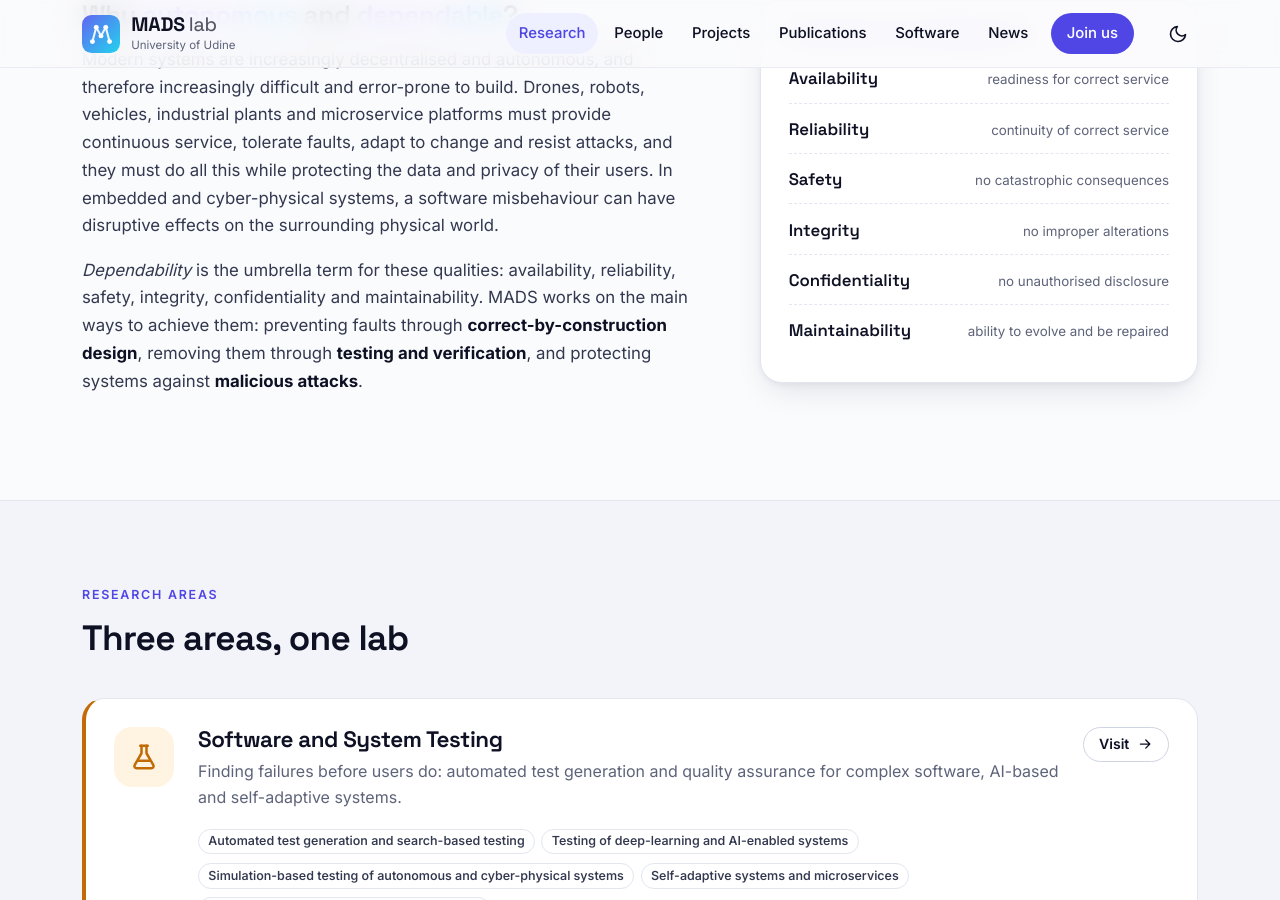
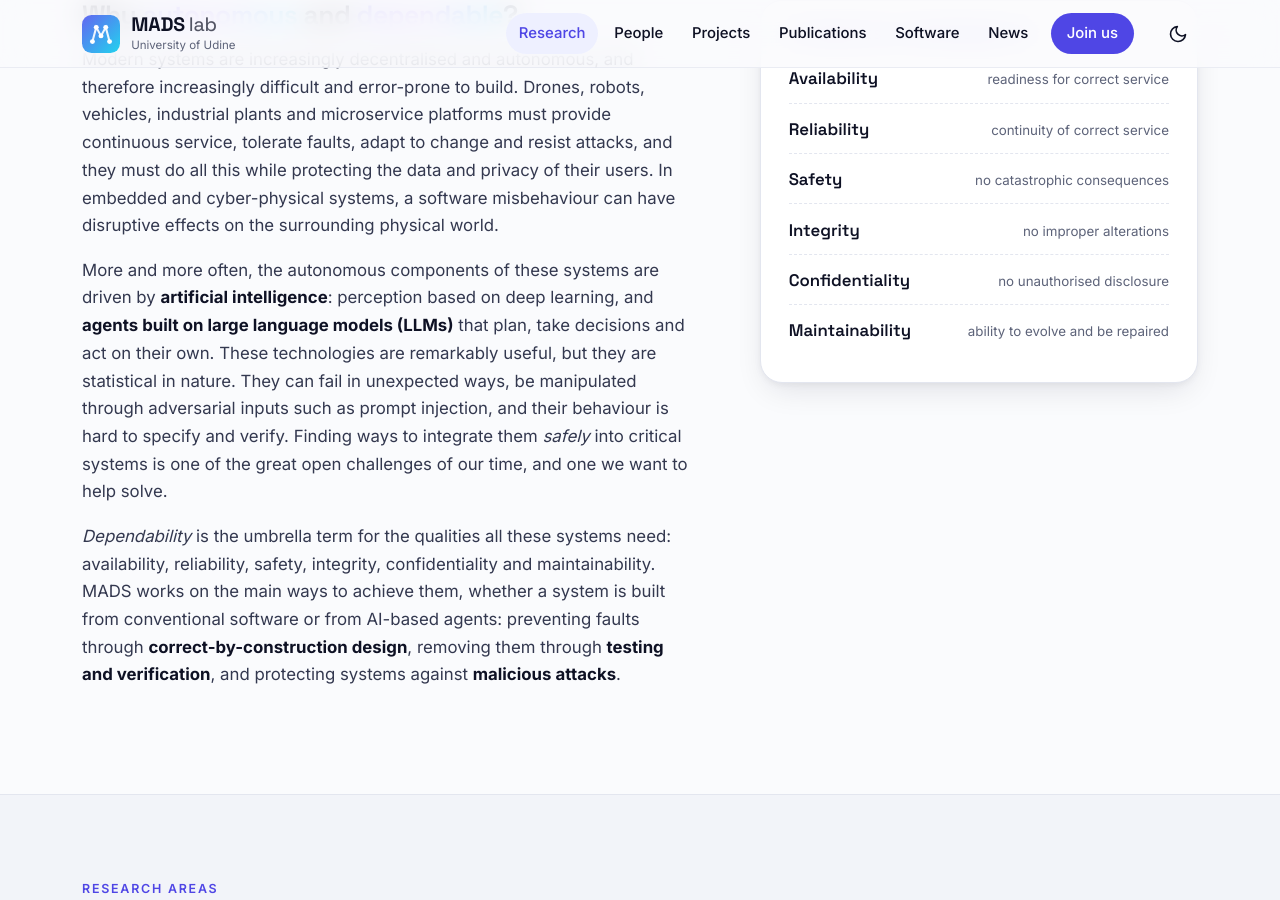
Before and after one commit to cysecud/mads.github.io, a Jekyll site: the page built from research.html, in a window 1280 px wide and 900 px high, scrolled down 472 px. Built offline with Jekyll 4.4.1, drawn with Linux system fonts in a browser that asks for light colours.

Commit message:
Research description: AI-based and LLM agents in critical systems
Co-Authored-By: Claude Opus 5.5 (1M context) <noreply@anthropic.com>

```diff
--- a/research.html
+++ b/research.html
@@ -21,9 +21,19 @@ layout: default
         while protecting the data and privacy of their users. In embedded and
         cyber-physical systems, a software misbehaviour can have disruptive effects
         on the surrounding physical world.</p>
-      <p><em>Dependability</em> is the umbrella term for these qualities: availability,
+      <p>More and more often, the autonomous components of these systems are driven by
+        <strong>artificial intelligence</strong>: perception based on deep learning, and
+        <strong>agents built on large language models (LLMs)</strong> that plan, take
+        decisions and act on their own. These technologies are remarkably useful, but
+        they are statistical in nature. They can fail in unexpected ways, be manipulated
+        through adversarial inputs such as prompt injection, and their behaviour is hard
+        to specify and verify. Finding ways to integrate them <em>safely</em> into
+        critical systems is one of the great open challenges of our time, and one we
+        want to help solve.</p>
+      <p><em>Dependability</em> is the umbrella term for the qualities all these systems need: availability,
         reliability, safety, integrity, confidentiality and maintainability.
-        MADS works on the main ways to achieve them: preventing faults through
+        MADS works on the main ways to achieve them, whether a system is built from
+        conventional software or from AI-based agents: preventing faults through
         <strong>correct-by-construction design</strong>, removing them through
         <strong>testing and verification</strong>, and protecting systems against
         <strong>malicious attacks</strong>.</p>
```
Also changed, not shown: index.md (+5 -4 lines).
